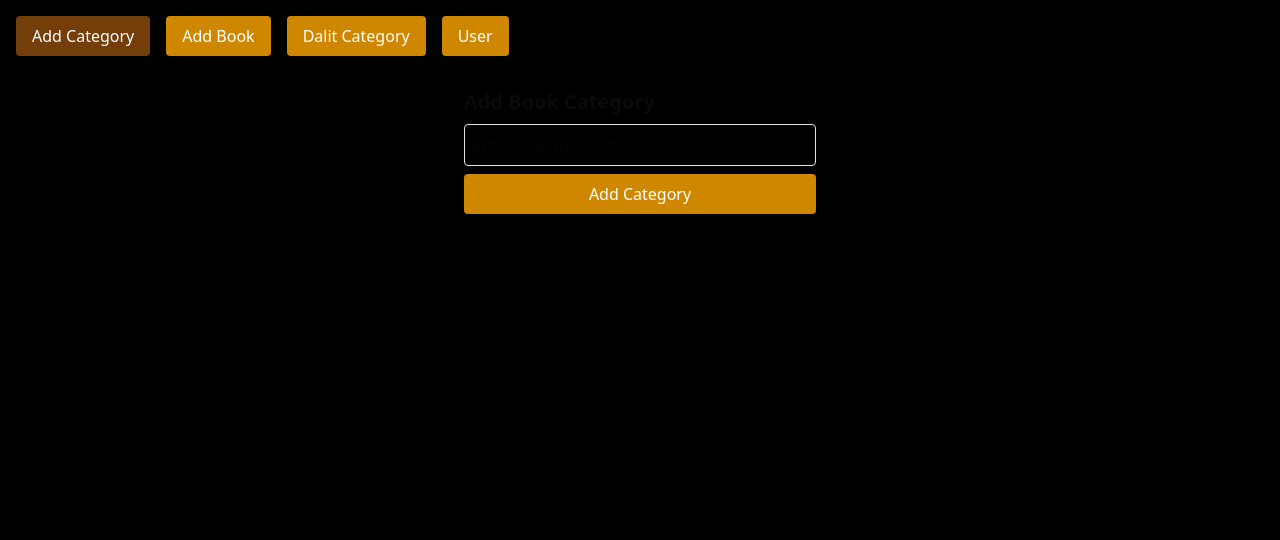
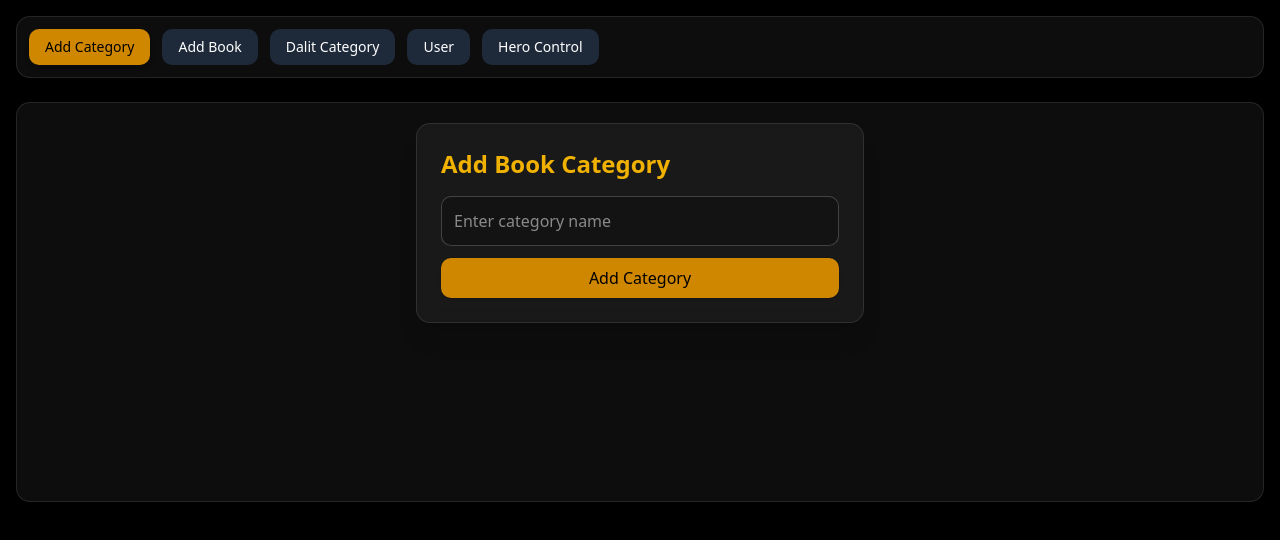
Before and after one commit to Abrshi/bookfront, a Next.js app: page /admin in a window 1280 px wide. Shown: the top 540 px of the page. Built offline with nearby package versions, Linux system fonts and the light colour scheme; no server answers.

Commit message:
hero with full admin controle

```diff
--- a/app/admin/page.jsx
+++ b/app/admin/page.jsx
@@ -1,57 +1,50 @@
-"use client"; // if this is Next.js 13 app router
+"use client";
 
 import React, { useState } from "react";
 import AddBook from "@/components/Admin/AddBook";
 import AddBookCategory from "@/components/Admin/AddBookCategory";
 import DalitCategory from "@/components/Admin/DalitCategory";
 import User from "@/components/Admin/User";
+import HeroSECtionControle from "@/components/Admin/HeroSECtionControle";
 
 export default function Page() {
-  const [activeTab, setActiveTab] = useState("category"); // default tab
+  const [activeTab, setActiveTab] = useState("category");
+
+  const tabs = [
+    { key: "category", label: "Add Category" },
+    { key: "book", label: "Add Book" },
+    { key: "dalitcategory", label: "Dalit Category" },
+    { key: "user", label: "User" },
+    { key: "HeroSECtionControle", label: "Hero Control" },
+  ];
 
   return (
-    <div className="p-4 min-h-screen bg-black">
-      {/* Tab buttons */}
-      <div className="flex space-x-4 mb-4 ">
-        <button
-          className={`px-4 py-2 rounded text-white ${
-            activeTab === "category" ? "bg-yellow-900" : "bg-yellow-600"
-          }`}
-          onClick={() => setActiveTab("category")}
-        >
-          Add Category
-        </button>
-        <button
-          className={`px-4 py-2 rounded text-white ${
-            activeTab === "book" ? "bg-yellow-900" : "bg-yellow-600"
-          }`}
-          onClick={() => setActiveTab("book")}
-        >
-          Add Book
-        </button>
-         <button
-          className={`px-4 py-2 rounded text-white ${
-            activeTab === "dalitcategory" ? "bg-yellow-900" : "bg-yellow-600"
-          }`}
-          onClick={() => setActiveTab("dalitcategory")}
-        >
-          Dalit Category
-        </button>
-         <button
-          className={`px-4 py-2 rounded text-white ${
-            activeTab === "user" ? "bg-yellow-900" : "bg-yellow-600"
-          }`}
-          onClick={() => setActiveTab("user")}
-        >
-          User
-        </button>
+    <div className="p-4 min-h-screen bg-black text-white">
+      {/* Tab Container */}
+      <div className="flex flex-wrap gap-3 mb-6 bg-white/5 p-3 rounded-xl border border-white/10 shadow-lg">
+        {tabs.map((tab) => (
+          <button
+            key={tab.key}
+            onClick={() => setActiveTab(tab.key)}
+            className={`px-4 py-2 rounded-lg text-sm font-medium transition-all
+              ${
+                activeTab === tab.key
+                  ? "bg-yellow-600 text-black shadow-md"
+                  : "bg-gray-800 hover:bg-gray-700 text-white"
+              }`}
+          >
+            {tab.label}
+          </button>
+        ))}
       </div>
-      {/* Conditional rendering */}
-      <div>
+
+      {/* Content */}
+      <div className="bg-white/5 p-5 rounded-xl border border-white/10 shadow-xl min-h-[400px]">
         {activeTab === "category" && <AddBookCategory />}
         {activeTab === "book" && <AddBook />}
         {activeTab === "dalitcategory" && <DalitCategory />}
         {activeTab === "user" && <User />}
+        {activeTab === "HeroSECtionControle" && <HeroSECtionControle />}
       </div>
     </div>
   );
--- a/app/page.js
+++ b/app/page.js
@@ -1,11 +1,13 @@
 import Header from '@/components/Home/header/Header'
 import Book from '@/components/Home/books/books'
 import React from 'react'
+import Hero from '@/components/Home/books/Hero'
 
 function page() {
   return (
     <div className='min-h-screen bg-black'>
       <Header />
+      <Hero />
        <Book />
       </div>
   )
--- a/components/Admin/AddBookCategory.jsx
+++ b/components/Admin/AddBookCategory.jsx
@@ -6,11 +6,13 @@ import api from "@/axios/axios";
 export default function AddBookCategory() {
   const [catagory, setCatagory] = useState("");
   const [message, setMessage] = useState("");
+  const [isSuccess, setIsSuccess] = useState(false);
 
   const handleSubmit = async (e) => {
     e.preventDefault();
 
     if (!catagory.trim()) {
+      setIsSuccess(false);
       setMessage("Category is required");
       return;
     }
@@ -18,12 +20,14 @@ export default function AddBookCategory() {
     try {
       const res = await api.post("/admin/addbookcatagory", { catagory });
 
-      setMessage(res.data.message);
+      setIsSuccess(true);
+      setMessage(res.data.message || "Category added successfully!");
       setCatagory("");
 
     } catch (error) {
       console.error("Error:", error);
 
+      setIsSuccess(false);
       if (error.response?.data?.error) {
         setMessage(error.response.data.error);
       } else {
@@ -33,26 +37,37 @@ export default function AddBookCategory() {
   };
 
   return (
-    <div className="p-4 max-w-sm mx-auto">
-      <h2 className="text-xl font-bold mb-2">Add Book Category</h2>
+    <div className="max-w-md mx-auto bg-white/5 backdrop-blur-sm p-6 rounded-xl border border-white/10 shadow-xl">
+      <h2 className="text-2xl font-semibold mb-4 text-yellow-500">
+        Add Book Category
+      </h2>
 
-      <form onSubmit={handleSubmit} className="flex flex-col gap-2">
+      <form onSubmit={handleSubmit} className="flex flex-col gap-3">
         <input
           type="text"
           name="catagory"
           value={catagory}
           onChange={(e) => setCatagory(e.target.value)}
           placeholder="Enter category name"
-          className="border p-2 rounded"
+          className="bg-black/20 border border-white/20 text-white p-3 rounded-lg outline-none focus:border-yellow-500 transition"
         />
 
-        <button className="bg-yellow-600 text-white py-2 rounded" type="submit">
+        <button
+          type="submit"
+          className="bg-yellow-600 hover:bg-yellow-700 text-black font-medium py-2 rounded-lg transition shadow"
+        >
           Add Category
         </button>
       </form>
 
       {message && (
-        <p className="mt-3 text-sm text-red-600">{message}</p>
+        <p
+          className={`mt-3 text-sm font-medium ${
+            isSuccess ? "text-green-400" : "text-red-400"
+          }`}
+        >
+          {message}
+        </p>
       )}
     </div>
   );
--- /dev/null
+++ b/components/Admin/HeroSECtionControle.jsx
@@ -0,0 +1,141 @@
+import React, { useEffect, useState } from "react";
+import api from "@/axios/axios";
+
+function HeroSECtionControle() {
+  const [books, setBooks] = useState([]);
+  const [heros, setHeros] = useState([]);
+
+  useEffect(() => {
+    fetchBooks();
+    fetchHeroes();
+  }, []);
+
+  const fetchBooks = async () => {
+    try {
+      const res = await api.get("/admin/getAllBook");
+      setBooks(res.data);
+    } catch (err) {
+      console.error("Fetch books error:", err);
+    }
+  };
+
+  const fetchHeroes = async () => {
+    try {
+      const res = await api.get("/admin/getAllHeroes");
+      setHeros(res.data);
+    } catch (err) {
+      console.error("Fetch heroes error:", err);
+    }
+  };
+
+ const addHero = async (id) => {
+  try {
+    await api.post(`/admin/addHero`, { id }); // send id in req.body
+    fetchHeroes();
+  } catch (err) {
+    console.error("Add hero error:", err);
+  }
+};
+
+
+  const deleteHero = async (id) => {
+    try {
+      await api.delete(`/admin/deleteHero/${id}`);
+      fetchHeroes();
+    } catch (err) {
+      console.error("Delete hero error:", err);
+    }
+  };
+
+  return (
+    <div className="p-4 md:p-6 space-y-10">
+
+      {/* Add Hero Table */}
+      <div>
+        <h2 className="text-2xl font-bold mb-4">Add Hero</h2>
+
+        <div className="overflow-x-auto glass bg-white/10 backdrop-blur-sm p-4 rounded-xl shadow-md border border-white/10">
+          <table className="min-w-full text-left border-collapse">
+            <thead>
+              <tr className="bg-white/10">
+                <th className="p-3 border">ID</th>
+                <th className="p-3 border">Title</th>
+                <th className="p-3 border">Author</th>
+                <th className="p-3 border">Category</th>
+                <th className="p-3 border">Action</th>
+              </tr>
+            </thead>
+
+            <tbody>
+              {books.map((book) => (
+                <tr
+                  key={book.id}
+                  className="hover:bg-white/5 transition"
+                >
+                  <td className="p-3 border">{book.id}</td>
+                  <td className="p-3 border">{book.title}</td>
+                  <td className="p-3 border">{book.author}</td>
+                  <td className="p-3 border">{book.categoryId}</td>
+                  <td className="p-3 border">
+                    <button
+                      onClick={() => addHero(book.id)}
+                      className="bg-yellow-500 hover:bg-yellow-600 text-black px-4 py-1 rounded-md transition"
+                    >
+                      Add
+                    </button>
+                  </td>
+                </tr>
+              ))}
+            </tbody>
+          </table>
+        </div>
+      </div>
+
+      {/* Remove Hero Table */}
+      <div>
+        <h2 className="text-2xl font-bold mb-4">Remove Hero</h2>
+
+        <div className="overflow-x-auto glass bg-white/10 backdrop-blur-sm p-4 rounded-xl shadow-md border border-white/10">
+          <table className="min-w-full text-left border-collapse">
+            <thead>
+              <tr className="bg-white/10">
+                <th className="p-3 border">ID</th>
+                <th className="p-3 border">Title</th>
+                <th className="p-3 border">Action</th>
+              </tr>
+            </thead>
+
+            <tbody>
+              {heros.map((hero) => (
+                <tr
+                  key={hero.id}
+                  className="hover:bg-white/5 transition"
+                >
+                  <td className="p-3 border">{hero.id}</td>
+                  <td className="p-3 border">{hero.title}</td>
+                  <td className="p-3 border">
+                    <button
+                      onClick={() => deleteHero(hero.id)}
+                      className="bg-red-500 hover:bg-red-600 text-white px-4 py-1 rounded-md transition"
+                    >
+                      Remove
+                    </button>
+                  </td>
+                </tr>
+              ))}
+            </tbody>
+          </table>
+
+          {heros.length === 0 && (
+            <p className="text-gray-300 text-center py-3">
+              No heroes added yet.
+            </p>
+          )}
+        </div>
+      </div>
+
+    </div>
+  );
+}
+
+export default HeroSECtionControle;
--- /dev/null
+++ b/components/Home/books/Hero.jsx
@@ -0,0 +1,117 @@
+"use client";
+
+import React, { useEffect, useState } from "react";
+import Slider from "react-slick";
+import api from "@/axios/axios";
+import "slick-carousel/slick/slick.css";
+import "slick-carousel/slick/slick-theme.css";
+import { ChevronLeft, ChevronRight } from "lucide-react";
+
+export default function Hero() {
+  const [hero, setHero] = useState([]);
+
+  useEffect(() => {
+    const loadHero = async () => {
+      try {
+        const res = await api.get("/user/getAllHeroes");
+        setHero(res.data);
+        console.log("header hero", res.data);
+      } catch (err) {
+        console.error("Error loading hero:", err);
+      }
+    };
+    loadHero();
+  }, []);
+
+  const settings = {
+    dots: true,
+    infinite: true,
+    speed: 1000,
+    slidesToShow: 1,
+    slidesToScroll: 1,
+    autoplay: true,
+    autoplaySpeed: 4500,
+    fade: true,
+    arrows: true,
+    nextArrow: <NextArrow />,
+    prevArrow: <PrevArrow />,
+  };
+
+  return (
+    <div className="w-full max-h-[520px] overflow-hidden relative">
+      {hero && hero.length > 0 ? (
+        <Slider {...settings}>
+          {hero.map((item) => {
+            const book = item.book;
+            const cover = book.coverUrl
+              ? book.coverUrl
+              : "https://via.placeholder.com/800x400?text=No+Cover";
+
+            return (
+              <div key={book.id} className="relative">
+                {/* Background Image */}
+                <img
+                  src={cover}
+                  alt={book.title}
+                  className="w-full h-[520px] object-cover"
+                />
+
+                {/* Overlay Gradient */}
+                <div className="absolute inset-0 bg-gradient-to-r from-black/70 via-black/40 to-transparent flex flex-col justify-center px-6 md:px-16">
+                  <h2 className="text-3xl md:text-5xl text-white font-extrabold drop-shadow-lg">
+                    {book.title}
+                  </h2>
+
+                  <p className="text-lg md:text-xl text-gray-200 font-medium mt-3">
+                    {book.author}
+                  </p>
+
+                  {book.description && (
+                    <p className="text-gray-300 mt-4 max-w-2xl text-sm md:text-base leading-relaxed">
+                      {book.description}
+                    </p>
+                  )}
+
+                  <a
+                    href={book.fileUrl}
+                    target="_blank"
+                    rel="noopener noreferrer"
+                    className="mt-6 inline-block px-8 py-3 bg-yellow-600 text-black font-semibold rounded-lg shadow-lg hover:bg-yellow-500 transition-all duration-300"
+                  >
+                    Read Book
+                  </a>
+                </div>
+              </div>
+            );
+          })}
+        </Slider>
+      ) : (
+        <div className="text-center py-20 text-gray-300">Loading heroes...</div>
+      )}
+    </div>
+  );
+}
+
+/* ----------------- Custom Arrow Buttons ------------------ */
+
+function NextArrow({ onClick }) {
+  return (
+    <div
+      className="absolute right-4 top-1/2 transform -translate-y-1/2 z-20 cursor-pointer bg-white/20 hover:bg-white/40 p-3 rounded-full backdrop-blur-md transition"
+      onClick={onClick}
+    >
+      <ChevronRight className="text-white" size={26} />
+    </div>
+  );
+}
+
+function PrevArrow({ onClick }) {
+  return (
+    <div
+      className="absolute left-4 top-1/2 transform -translate-y-1/2 z-20 cursor-pointer bg-white/20 hover:bg-white/40 p-3 rounded-full backdrop-blur-md transition"
+      onClick={onClick}
+    >
+      <ChevronLeft className="text-white" size={26} />
+    </div>
+  );
+}
--- a/components/Home/books/books.jsx
+++ b/components/Home/books/books.jsx
@@ -112,7 +112,7 @@ function Books() {
   const pillActive = "bg-yellow-600 text-white";
 
   return (
-    <div className="p-6 min-h-screen bg-slate-600 max-w-[2048px] mx-auto">
+    <div className="p-6 min-h-screen bg-[#030A17] max-w-[2048px] mx-auto">
       {/* FILTER SLIDER */}
       <div className=" mb-4">
         <div className="relative">
--- a/package.json
+++ b/package.json
@@ -19,6 +19,8 @@
     "react": "19.2.0",
     "react-dom": "19.2.0",
     "react-icons": "^5.5.0",
+    "react-slick": "^0.31.0",
+    "slick-carousel": "^1.8.1",
     "tailwind-merge": "^3.4.0"
   },
   "devDependencies": {
```
Also changed, not shown: 1 other file (tests, documents, lock files or other folders).
